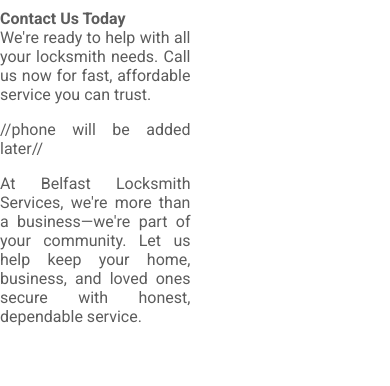
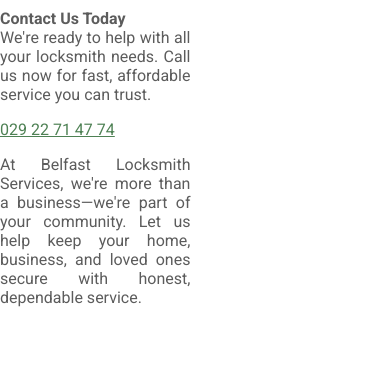
Before and after one commit to y1tkyy/belfastlocksmithservices, a plain HTML site: page index.html in a window 390 px wide. Shown: the part 3880-4266 px from the top of the page. Drawn offline with Linux system fonts and the light colour scheme.

Commit message:
phone update

```diff
--- a/index.html
+++ b/index.html
@@ -319,7 +319,9 @@
               We&apos;re ready to help with all your locksmith needs. Call us
               now for fast, affordable service you can trust.
             </p>
-            <p class="content__text">//phone will be added later//</p>
+            <p class="content__text">
+              <a href="tel:+3202922714774">029 22 71 47 74</a>
+            </p>
             <p class="content__text">
               At Belfast Locksmith Services, we&apos;re more than a
               business—we&apos;re part of your community. Let us help keep your
--- a/styles/global.scss
+++ b/styles/global.scss
@@ -193,6 +193,9 @@
 
   &__text {
     margin-bottom: 16px;
+    a {
+      color: $primary-light;
+    }
   }
 
   &__title {
```
Also changed, not shown: styles/global.css, 1 other file.
